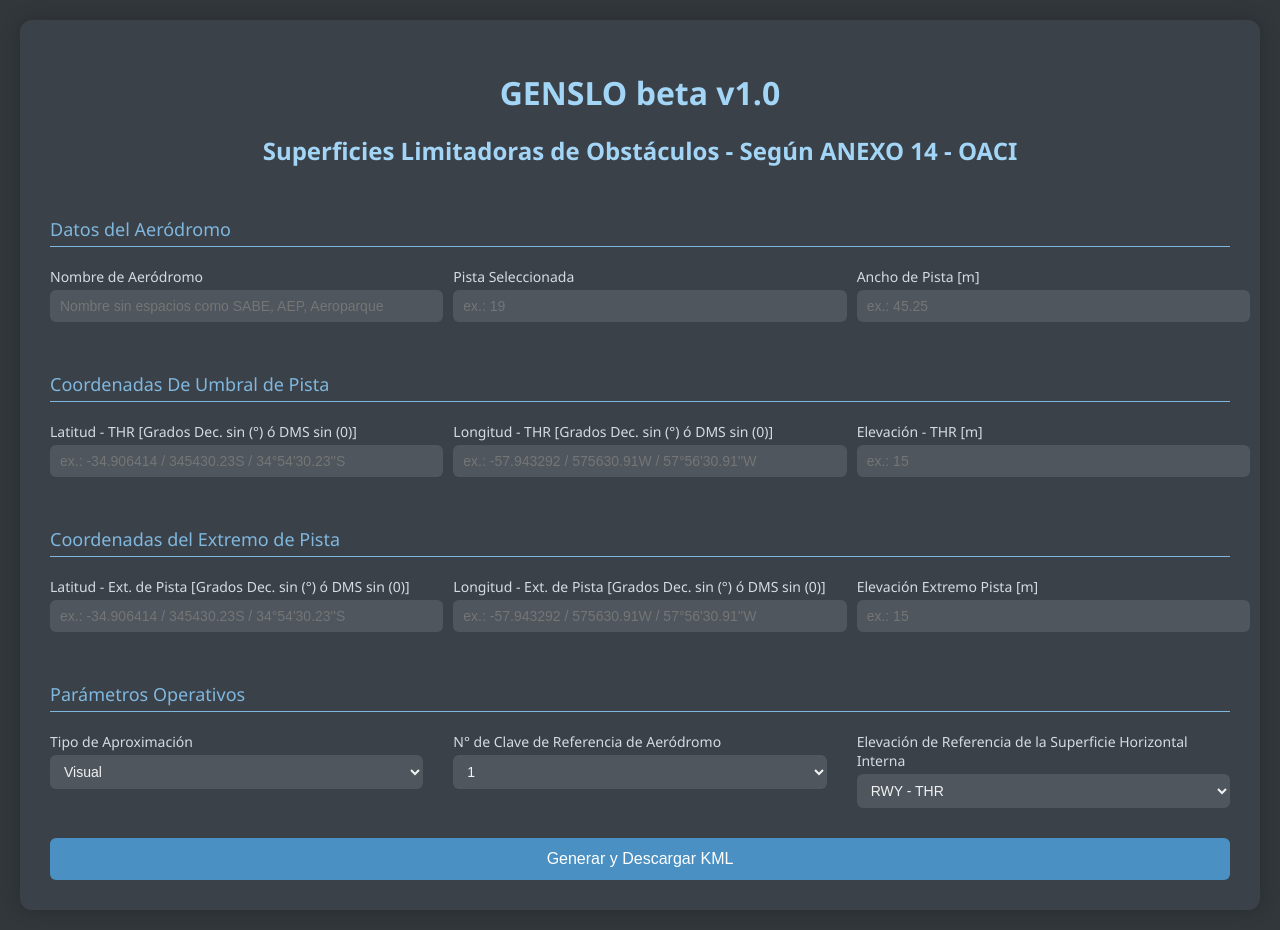
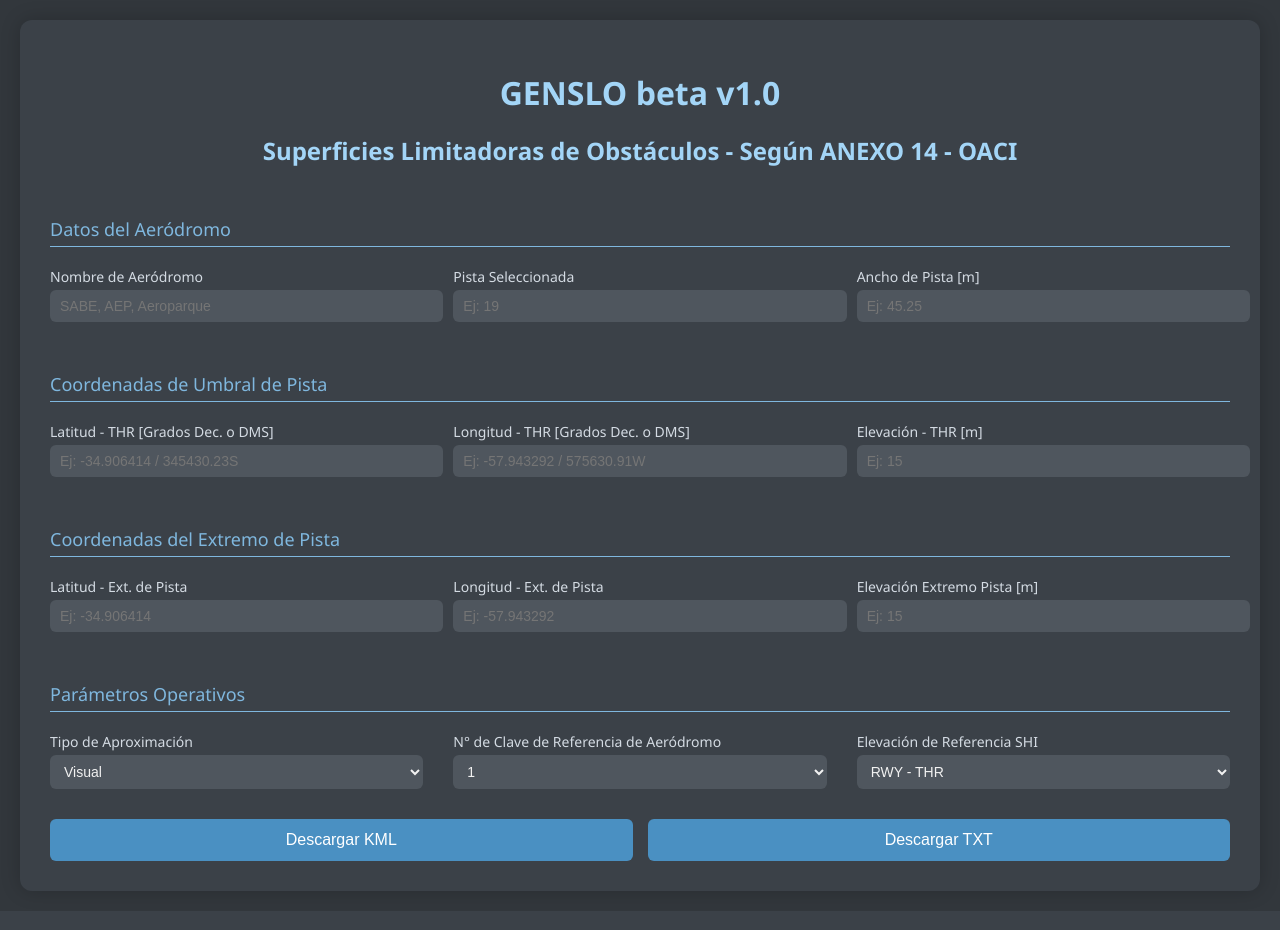
Before and after one commit to gtaingsoftware/genslo, a Django app: page / in a window 1280 px wide. Run offline with Django 5.2, Linux system fonts and the light colour scheme.

Commit message:
Update index.html

```diff
--- a/app/templates/index.html
+++ b/app/templates/index.html
@@ -72,6 +72,12 @@
       grid-column: 1 / -1;
     }
 
+    .button-group {
+      display: flex;
+      gap: 15px;
+      margin-top: 30px;
+    }
+
     button {
       background-color: #4a90c2;
       color: white;
@@ -81,9 +87,7 @@
       border-radius: 6px;
       cursor: pointer;
       transition: background-color 0.3s ease;
-      margin-top: 30px;
-      display: block;
-      width: 100%;
+      flex: 1;
     }
 
     button:hover {
@@ -100,6 +104,9 @@
       .form-grid {
         grid-template-columns: 1fr;
       }
+      .button-group {
+        flex-direction: column;
+      }
     }
   </style>
 </head>
@@ -113,45 +120,45 @@
 
       <div>
         <label>Nombre de Aeródromo</label>
-        <input type="text" name="nombre_ad" placeholder="Nombre sin espacios como SABE, AEP, Aeroparque">
+        <input type="text" name="nombre_ad" placeholder="SABE, AEP, Aeroparque">
       </div>
       <div>
         <label>Pista Seleccionada</label>
-        <input type="text" id="pista" name="pista" placeholder="ex.: 19">
+        <input type="text" id="pista" name="pista" placeholder="Ej: 19">
       </div>
       <div>
         <label>Ancho de Pista [m]</label>
-        <input type="text" name="ancho_pista" placeholder="ex.: 45.25">
+        <input type="text" name="ancho_pista" placeholder="Ej: 45.25">
       </div>
 
-      <div class="separator">Coordenadas De Umbral de Pista</div>
+      <div class="separator">Coordenadas de Umbral de Pista</div>
 
       <div>
-        <label id="latitudLabel">Latitud - THR  [Grados Dec. sin (°) ó DMS sin (0)]</label>
-        <input type="text" name="lat_op_dms" placeholder="ex.: -34.906414 / 345430.23S / 34°54'30.23''S">
+        <label id="latitudLabel">Latitud - THR [Grados Dec. o DMS]</label>
+        <input type="text" name="lat_op_dms" placeholder="Ej: -34.906414 / 345430.23S">
       </div>
       <div>
-        <label id="longitudLabel">Longitud - THR  [Grados Dec. sin (°) ó DMS sin (0)]</label>
-        <input type="text" name="long_op_dms" placeholder="ex.: -57.943292 / 575630.91W / 57°56'30.91''W">
+        <label id="longitudLabel">Longitud - THR [Grados Dec. o DMS]</label>
+        <input type="text" name="long_op_dms" placeholder="Ej: -57.943292 / 575630.91W">
       </div>
       <div>
         <label>Elevación - THR [m]</label>
-        <input type="text" name="elev_op" placeholder="ex.: 15">
+        <input type="text" name="elev_op" placeholder="Ej: 15">
       </div>
 
       <div class="separator">Coordenadas del Extremo de Pista</div>
 
       <div>
-        <label>Latitud - Ext. de Pista [Grados Dec. sin (°) ó DMS sin (0)]</label>
-        <input type="text" name="lat_ext_dms" placeholder="ex.: -34.906414 / 345430.23S / 34°54'30.23''S">
+        <label>Latitud - Ext. de Pista</label>
+        <input type="text" name="lat_ext_dms" placeholder="Ej: -34.906414">
       </div>
       <div>
-        <label>Longitud - Ext. de Pista [Grados Dec. sin (°) ó DMS sin (0)]</label>
-        <input type="text" name="long_ext_dms" placeholder="ex.: -57.943292 / 575630.91W / 57°56'30.91''W">
+        <label>Longitud - Ext. de Pista</label>
+        <input type="text" name="long_ext_dms" placeholder="Ej: -57.943292">
       </div>
       <div>
         <label>Elevación Extremo Pista [m]</label>
-        <input type="text" name="elev_ext" placeholder="ex.: 15">
+        <input type="text" name="elev_ext" placeholder="Ej: 15">
       </div>
 
       <div class="separator">Parámetros Operativos</div>
@@ -177,7 +184,7 @@
       </div>
 
       <div>
-        <label>Elevación de Referencia de la Superficie Horizontal Interna</label>
+        <label>Elevación de Referencia SHI</label>
         <select name="ref_shi">
           <option value="RWY - THR">RWY - THR</option>
           <option value="Punto Medio">Punto Medio</option>
@@ -186,43 +193,61 @@
       </div>
     </div>
 
-    <button type="submit">Generar y Descargar KML</button>
+    <div class="button-group">
+      <button type="button" id="btn-kml">Descargar KML</button>
+      <button type="button" id="btn-txt">Descargar TXT</button>
+    </div>
   </form>
 
   <script>
+    // Cambia etiquetas según pista ingresada
     document.getElementById('pista').addEventListener('input', function () {
       const pista = this.value.trim();
       const latitudLabel = document.getElementById('latitudLabel');
       const longitudLabel = document.getElementById('longitudLabel');
 
       if (pista) {
-        latitudLabel.innerHTML = `Latitud - THR ${pista} [Grados Dec. sin (°) ó DMS sin (0)]`;
-        longitudLabel.innerHTML = `Longitud - THR ${pista} [Grados Dec. sin (°) ó DMS sin (0)]`;
+        latitudLabel.textContent = `Latitud - THR ${pista} [Grados Dec. o DMS]`;
+        longitudLabel.textContent = `Longitud - THR ${pista} [Grados Dec. o DMS]`;
       } else {
-        latitudLabel.innerHTML = 'Latitud - THR  [Grados Dec. sin (°) ó DMS sin (0)]';
-        longitudLabel.innerHTML = 'Longitud - THR  [Grados Dec. sin (°) ó DMS sin (0)]';
+        latitudLabel.textContent = 'Latitud - THR [Grados Dec. o DMS]';
+        longitudLabel.textContent = 'Longitud - THR [Grados Dec. o DMS]';
       }
     });
 
-    document.getElementById('genslo-form').addEventListener('submit', async function (e) {
-      e.preventDefault();
-      const formData = new FormData(this);
+    // Función genérica para enviar el formulario
+    async function enviar(tipo) {
+      const form = document.getElementById('genslo-form');
+      const formData = new FormData(form);
       const json = Object.fromEntries(formData.entries());
 
-      const response = await fetch('https://tu-dominio.com/api/generar-kml', {
+      try {
+        const response = await fetch(`/api/${tipo}/`, {
           method: 'POST',
           headers: { 'Content-Type': 'application/json' },
           body: JSON.stringify(json)
         });
 
+        if (!response.ok) {
+          alert("Error al generar el archivo. Verifica los datos o el servidor.");
+          return;
+        }
+
         const blob = await response.blob();
         const url = window.URL.createObjectURL(blob);
         const a = document.createElement('a');
         a.href = url;
-      a.download = "archivo.kml";
+        a.download = tipo === 'generar-kml' ? 'archivo.kml' : 'informe.txt';
         a.click();
         window.URL.revokeObjectURL(url);
-    });
+      } catch (error) {
+        console.error("Error en la solicitud:", error);
+        alert("No se pudo conectar con el servidor.");
+      }
+    }
+
+    document.getElementById('btn-kml').addEventListener('click', () => enviar('generar-kml'));
+    document.getElementById('btn-txt').addEventListener('click', () => enviar('generar-txt'));
   </script>
 </body>
 </html>
```
Lines whose indentation alone changed are shown as unchanged.
